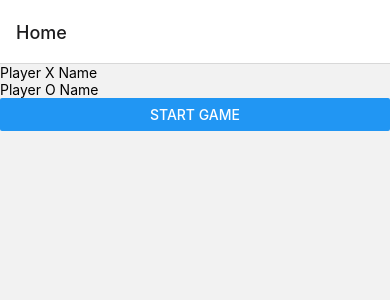
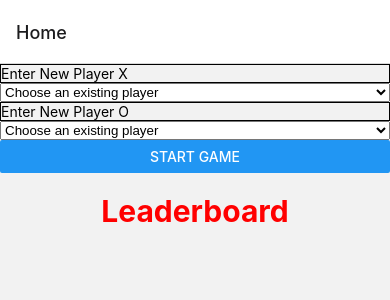
Before and after one commit to Bizarrespace/Tic-Tac-Toe-2P-, a React Native app: screen /Home in a window 390 px wide. Shown: the top 300 px of the page. Built offline with nearby package versions, Linux system fonts and the light colour scheme.

Commit message:
Updating to stable before styling

```diff
--- a/components/Game.js
+++ b/components/Game.js
@@ -255,8 +255,8 @@ const Game = ({ navigation }) => {
         <Button title="About" onPress={() => navigation.navigate('About')} />
         <Button title="Logout" onPress={handleLogout} />
         <Text style={{...styles.currentPlayer}}>{`Current Player: ${currentPlayer}`}</Text>
-        <Text style={{...styles.currentPlayer}}>{`Player X: ${playerX.name} (Wins: ${playerX.record.wins}, Losses: ${playerX.record.losses}, Draws: ${playerX.record.draws})`}</Text>
-        <Text style={{...styles.currentPlayer}}>{`Player O: ${playerO.name} (Wins: ${playerO.record.wins}, Losses: ${playerO.record.losses}, Draws: ${playerO.record.draws})`}</Text>
+        <Text style={{...styles.currentPlayer}}>{`Player X: ${playerX.name} (W: ${playerX.record.wins}, L: ${playerX.record.losses}, D: ${playerX.record.draws})`}</Text>
+        <Text style={{...styles.currentPlayer}}>{`Player O: ${playerO.name} (W: ${playerO.record.wins}, L: ${playerO.record.losses}, D: ${playerO.record.draws})`}</Text>
         <Board cells={cells} handleCellPress={handleCellPress} colorX={colorX} colorO={colorO} />
         <GameControls handleUndo={handleUndo} handleReset={handleReset} handleResign={handleResign} />
       </View>
--- a/components/PlayerInput.js
+++ b/components/PlayerInput.js
@@ -1,32 +1,70 @@
-// PlayerInput.js
-import React, { useState } from 'react';
-import { View, TextInput, Button } from 'react-native';
+import React, { useState, useEffect } from 'react';
+import { View, Button, TextInput, Text } from 'react-native';
+import AsyncStorage from '@react-native-async-storage/async-storage';
+import { Picker } from '@react-native-picker/picker';
 
 const PlayerInput = ({ onStartGame }) => {
   const [playerX, setPlayerX] = useState('');
   const [playerO, setPlayerO] = useState('');
+  const [newPlayerX, setNewPlayerX] = useState('');
+  const [newPlayerO, setNewPlayerO] = useState('');
+  const [players, setPlayers] = useState([]);
+  const [leaderboard, setLeaderboard] = useState([]);
+
+  useEffect(() => {
+    const fetchPlayers = async () => {
+      const keys = await AsyncStorage.getAllKeys();
+      const playerKeys = keys.filter(key => key.startsWith('@record_'));
+      const playerNames = playerKeys.map(key => key.replace('@record_', ''));
+      setPlayers(playerNames);
+    };
+
+    const fetchLeaderboard = async () => {
+      const keys = await AsyncStorage.getAllKeys();
+      const playerKeys = keys.filter(key => key.startsWith('@record_'));
+      const records = await Promise.all(playerKeys.map(async key => {
+        const record = await AsyncStorage.getItem(key);
+        return { name: key.replace('@record_', ''), ...JSON.parse(record) };
+      }));
+      const sortedRecords = records.sort((a, b) => (b.wins + b.draws) - (a.wins + a.draws));
+      setLeaderboard(sortedRecords);
+    };
+
+    fetchPlayers();
+    fetchLeaderboard();
+  }, []);
 
   const startGame = () => {
-    onStartGame(playerX, playerO);
+    const x = newPlayerX !== '' ? newPlayerX : playerX;
+    const o = newPlayerO !== '' ? newPlayerO : playerO;
+
+    if (x === '' || o === '') {
+      alert('Please select a player for both X and O');
+      return;
+    }
+
+    onStartGame(x, o);
   };
 
   return (
     <View>
-      <TextInput
-        placeholder="Player X Name"
-        placeholderTextColor="black"
-        value={playerX}
-        onChangeText={setPlayerX}
-        style={{color: 'black'}}
-      />
-      <TextInput
-        placeholder="Player O Name"
-        placeholderTextColor="black"
-        value={playerO}
-        onChangeText={setPlayerO}
-        style={{color: 'black'}}
-      />
-      <Button title="Start Game" onPress={startGame} />
+      <TextInput placeholder="Enter New Player X" value={newPlayerX} onChangeText={setNewPlayerX} style={{color: 'black', borderColor: 'black', borderWidth: 1}} placeholderTextColor='black' />
+      <Picker selectedValue={playerX || "Choose an existing player"} onValueChange={setPlayerX} style={{color:'black'}}>
+        <Picker.Item label="Choose an existing player" value="" />
+        {players.map(player => <Picker.Item key={player} label={player} value={player} color='white' />)}
+      </Picker>
+      <TextInput placeholder="Enter New Player O" value={newPlayerO} onChangeText={setNewPlayerO} style={{color: 'black', borderColor: 'black', borderWidth: 1}} placeholderTextColor='black' />
+      <Picker selectedValue={playerO || "Choose an existing player"} onValueChange={setPlayerO} style={{color:'black'}}>
+        <Picker.Item label="Choose an existing player" value="" />
+        {players.map(player => <Picker.Item key={player} label={player} value={player} color='white' />)}
+      </Picker>
+      <Button title="Start Game" onPress={startGame}/>
+      <View style={{alignItems: 'center', marginTop: 20}}>
+        <Text style={{color: 'red', fontSize: 30, fontWeight: 'bold'}}>Leaderboard</Text>
+        {leaderboard.map((player, index) => (
+          <Text key={index} style={{color: 'black', textAlign: 'center', fontSize: 16, marginBottom: 10}}>{`${index + 1}) ${player.name}: ${player.wins} wins, ${player.draws} draws, ${player.losses} losses`}</Text>
+        ))}
+      </View>
     </View>
   );
 };
```
